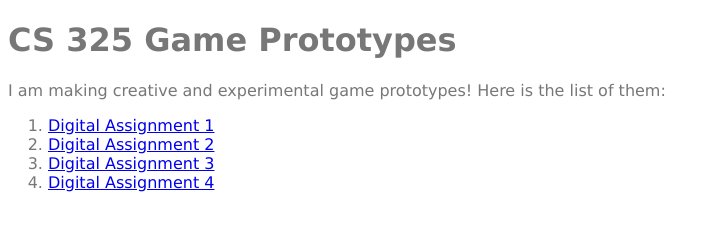
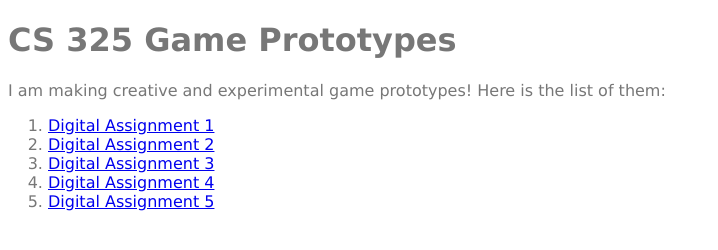
Before and after one commit to adamwrice/cs325-game-prototypes, a plain HTML site: page index.html in a window 1280 px wide. Shown: the whole page, without its empty margins (0-718 px from the left). Drawn offline with Linux system fonts and the light colour scheme.

Commit message:
Update index.html

```diff
--- a/index.html
+++ b/index.html
@@ -28,6 +28,7 @@ body
 <li><a href="HW2">Digital Assignment 2</a></li>
 <li><a href="HW3">Digital Assignment 3</a></li>
 <li><a href="HW4">Digital Assignment 4</a></li>
+<li><a href="HW5">Digital Assignment 5</a></li>
 </ol>
 
 </body>
```
